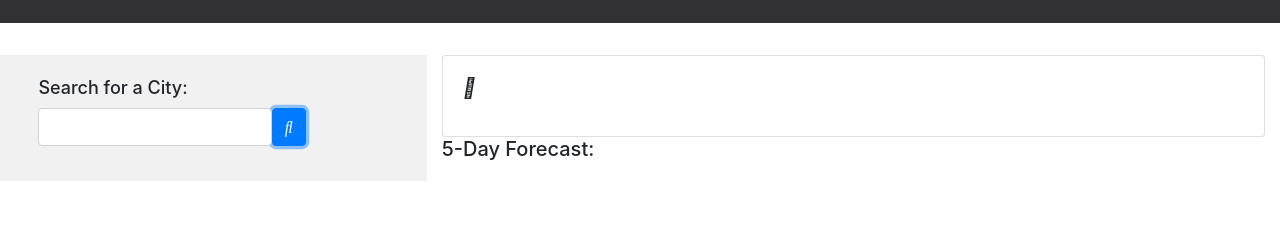
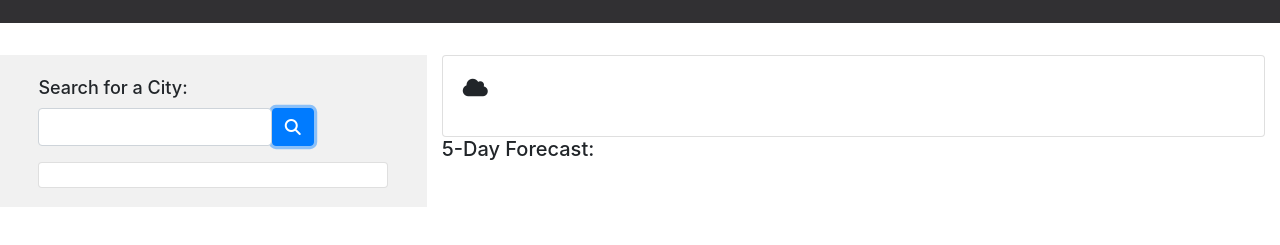
Before and after one commit to AminaTheUnicorn/Weather-Dashboard, a plain HTML site: page index.html in a window 1280 px wide. Both pictures are taken after a click on the button 288 px from the left and 232 px from the top of the page. Shown: the part 105-350 px from the top of the page. Drawn offline with nearby package versions, Linux system fonts and the light colour scheme; no server answers.

Commit message:
Added search list group

```diff
--- a/index.html
+++ b/index.html
@@ -10,7 +10,7 @@
     <link rel="stylesheet" href="https://stackpath.bootstrapcdn.com/bootstrap/4.3.1/css/bootstrap.min.css"
         integrity="sha384-ggOyR0iXCbMQv3Xipma34MD+dH/1fQ784/j6cY/iJTQUOhcWr7x9JvoRxT2MZw1T" crossorigin="anonymous">
     <!-- font Awesome CSS -->
-    <link rel="stylesheet" href="https://cdnjs.cloudflare.com/ajax/libs/font-awesome/4.7.0/css/font-awesome.min.css">
+    <script src="https://kit.fontawesome.com/144628dd7b.js" crossorigin="anonymous"></script>
 </head>
 
 <body>
@@ -36,9 +36,10 @@
                     <input class=" col-md-8 form-control" id="city-search" style="float: left;">
                     <button type="button" id="searchBtn" class="btn btn-primary "><i class="fas fa-search"></i></button>
                 </div>
-                <div class="">
-                    <ul class="list-group list-group-flush">
-                    </ul>
+                <div id="search-list">
+                    <ul class="list-group" id="list">
+
+                      </ul>
                 </div>
             </div>
             <!-- Dashboard -->
--- a/script.js
+++ b/script.js
@@ -4,6 +4,11 @@ $("#searchBtn").on("click", function (event) {
   var citySearch = $("#city-search").val().trim();
   var APIKey = "856c8252f2e2bf1bf60c5ee8bf0df557";
 
+  localStorage.setItem(citySearch, citySearch);
+
+  for (var i = 0; i < localStorage.length; i++){
+    $('#list').append(`<li class="list-group-item">${localStorage.getItem(localStorage.key(i))}</li>`)
+}
   // Here we are building the URL we need to query the database
 
 
@@ -97,4 +102,10 @@ $("#searchBtn").on("click", function (event) {
         }
       }
     });
+
+
+// City Search List
+
+
+
 });
```
